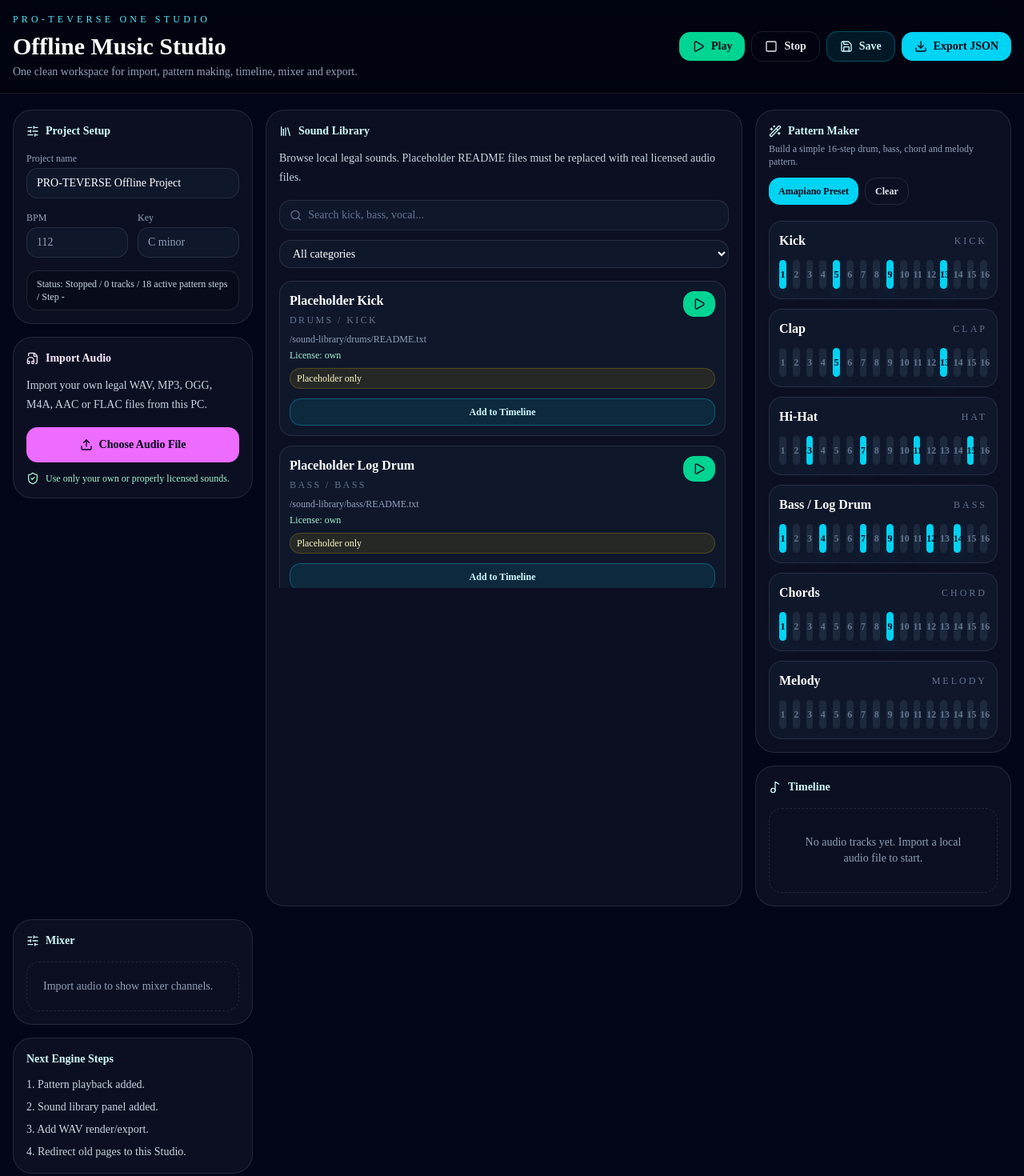
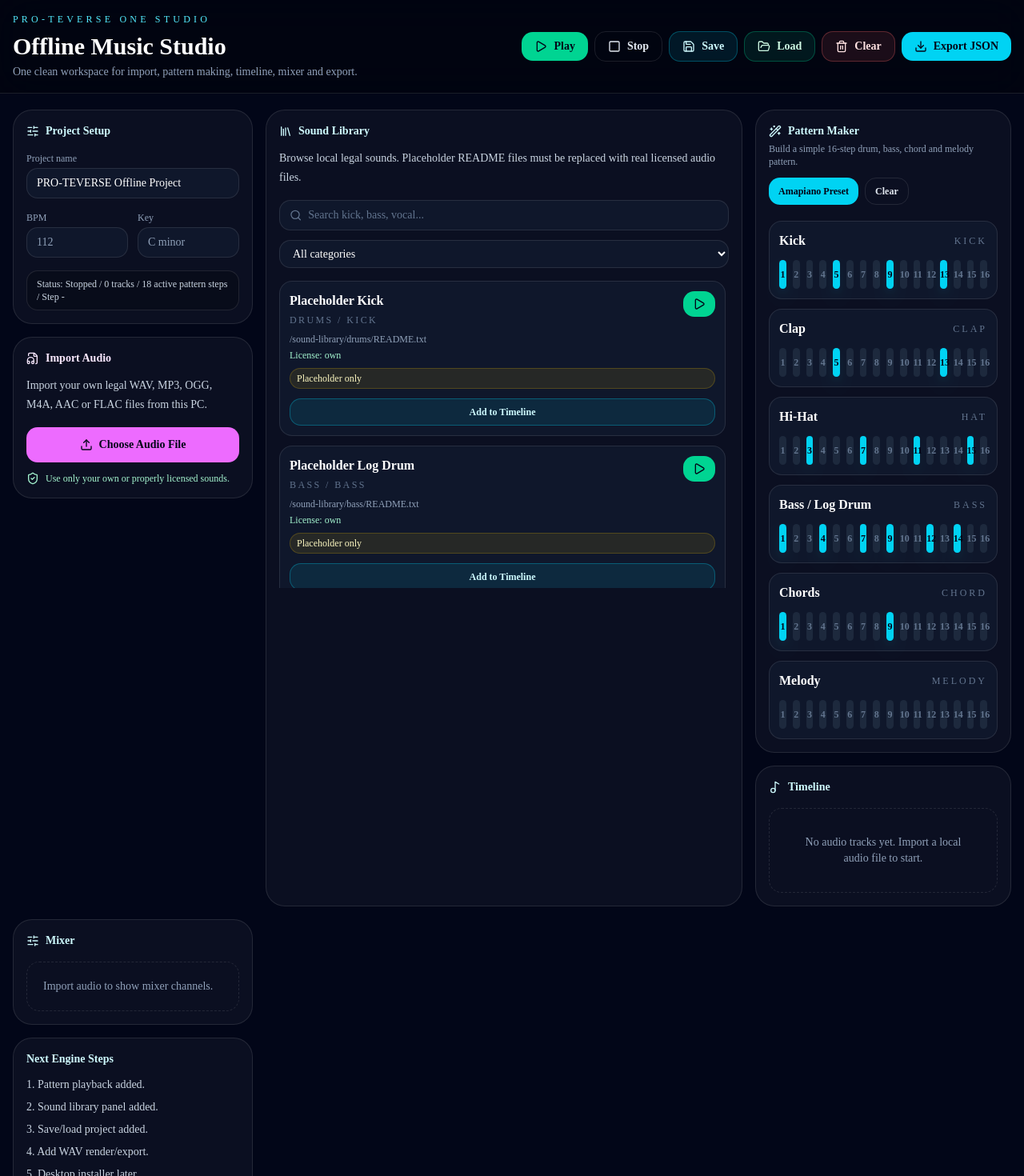
Before and after one commit to Derrick121K/PRO-TEVERSE, a Next.js app: page /studio in a window 1280 px wide. Shown: the top 1470 px of the page at 80% size. Built offline with nearby package versions, Linux system fonts and the light colour scheme.

Commit message:
add save and load project to one studio

```diff
--- a/app/studio/page.tsx
+++ b/app/studio/page.tsx
@@ -90,6 +90,7 @@ const presetRows: StepRow[] = [
 ]
 
 const supportedAudioExtensions = /\.(wav|mp3|ogg|m4a|aac|flac)$/i
+const PROJECT_STORAGE_KEY = "proteverse-one-studio-project"
 
 function makeId() {
   if (typeof crypto !== "undefined" && "randomUUID" in crypto) {
@@ -101,6 +102,23 @@ function makeId() {
 
 function cleanFileName(fileName: string) {
   return fileName.replace(/\.[^.]+$/, "").replace(/[_-]+/g, " ").trim() || "Imported Audio"
+}
+
+function isPersistentAudioUrl(audioUrl?: string) {
+  return Boolean(audioUrl && audioUrl.startsWith("/"))
+}
+
+function serializeTrackForSave(track: AudioTrack) {
+  const persistentAudioUrl = isPersistentAudioUrl(track.audioUrl) ? track.audioUrl : undefined
+
+  return {
+    ...track,
+    audioUrl: persistentAudioUrl,
+    needsReimport: !persistentAudioUrl,
+    note: persistentAudioUrl
+      ? "This track uses a project sound-library path and can reload."
+      : "This track was imported from the user's PC and must be re-imported after refresh.",
+  }
 }
 
 function formatSeconds(seconds?: number) {
@@ -531,20 +549,86 @@ export default function StudioPage() {
 
   function saveProject() {
     const payload = {
+      app: "PRO-TEVERSE",
+      version: "one-studio-rebuild",
       projectName,
       bpm,
       songKey,
       rows,
-      tracks: tracks.map((track) => ({
-        ...track,
-        audioUrl: undefined,
-        note: "Local audio files must be re-imported because browsers cannot permanently store file paths.",
-      })),
+      tracks: tracks.map(serializeTrackForSave),
       savedAt: new Date().toISOString(),
     }
 
-    localStorage.setItem("proteverse-one-studio-project", JSON.stringify(payload, null, 2))
-    setMessage("Project saved locally in this browser.")
+    localStorage.setItem(PROJECT_STORAGE_KEY, JSON.stringify(payload, null, 2))
+    setMessage("Project saved locally. Sound-library tracks can reload; PC-imported audio must be re-imported after refresh.")
+  }
+
+  function loadProject() {
+    const saved = localStorage.getItem(PROJECT_STORAGE_KEY)
+
+    if (!saved) {
+      setMessage("No saved project found yet.")
+      return
+    }
+
+    try {
+      const parsed = JSON.parse(saved) as {
+        projectName?: string
+        bpm?: number
+        songKey?: string
+        rows?: StepRow[]
+        pattern?: StepRow[]
+        tracks?: Array<Partial<AudioTrack>>
+      }
+
+      setProjectName(parsed.projectName || "PRO-TEVERSE Offline Project")
+      setBpm(typeof parsed.bpm === "number" ? parsed.bpm : 112)
+      setSongKey(parsed.songKey || "C minor")
+
+      const loadedRows = Array.isArray(parsed.rows)
+        ? parsed.rows
+        : Array.isArray(parsed.pattern)
+          ? parsed.pattern
+          : presetRows
+
+      setRows(loadedRows)
+
+      const loadedTracks: AudioTrack[] = Array.isArray(parsed.tracks)
+        ? parsed.tracks.map((track) => ({
+            id: typeof track.id === "string" ? track.id : makeId(),
+            name: typeof track.name === "string" ? track.name : "Recovered Track",
+            fileName: typeof track.fileName === "string" ? track.fileName : "missing-audio-file",
+            audioUrl:
+              typeof track.audioUrl === "string" && isPersistentAudioUrl(track.audioUrl)
+                ? track.audioUrl
+                : undefined,
+            duration: typeof track.duration === "number" ? track.duration : undefined,
+            volume: typeof track.volume === "number" ? track.volume : 0.8,
+            pan: typeof track.pan === "number" ? track.pan : 0,
+            muted: Boolean(track.muted),
+            solo: Boolean(track.solo),
+            createdAt: typeof track.createdAt === "string" ? track.createdAt : new Date().toISOString(),
+          }))
+        : []
+
+      setTracks(loadedTracks)
+      setCurrentStep(null)
+      setIsTransportPlaying(false)
+      setMessage(`Loaded saved project: ${parsed.projectName || "PRO-TEVERSE Offline Project"}. Re-import PC audio if any track has no playback.`)
+    } catch {
+      setMessage("Saved project could not be loaded. The local save may be corrupted.")
+    }
+  }
+
+  function clearProject() {
+    stopPatternPlayback()
+    localStorage.removeItem(PROJECT_STORAGE_KEY)
+    setProjectName("PRO-TEVERSE Offline Project")
+    setBpm(112)
+    setSongKey("C minor")
+    setRows(presetRows)
+    setTracks([])
+    setMessage("Project cleared.")
   }
 
   function exportProjectJson() {
@@ -559,6 +643,8 @@ export default function StudioPage() {
         id: track.id,
         name: track.name,
         fileName: track.fileName,
+        audioUrl: isPersistentAudioUrl(track.audioUrl) ? track.audioUrl : undefined,
+        needsReimport: !isPersistentAudioUrl(track.audioUrl),
         duration: track.duration,
         volume: track.volume,
         pan: track.pan,
@@ -622,6 +708,22 @@ export default function StudioPage() {
             >
               <Save className="h-4 w-4" />
               Save
+            </button>
+
+            <button
+              onClick={loadProject}
+              className="inline-flex items-center gap-2 rounded-xl border border-emerald-400/30 bg-emerald-400/10 px-4 py-2 text-sm font-bold text-emerald-100 hover:bg-emerald-400/20"
+            >
+              <FolderOpen className="h-4 w-4" />
+              Load
+            </button>
+
+            <button
+              onClick={clearProject}
+              className="inline-flex items-center gap-2 rounded-xl border border-red-400/30 bg-red-400/10 px-4 py-2 text-sm font-bold text-red-100 hover:bg-red-400/20"
+            >
+              <Trash2 className="h-4 w-4" />
+              Clear
             </button>
 
             <button
@@ -987,8 +1089,9 @@ export default function StudioPage() {
             <div className="mt-3 space-y-2 text-sm text-slate-300">
               <p>1. Pattern playback added.</p>
               <p>2. Sound library panel added.</p>
-              <p>3. Add WAV render/export.</p>
-              <p>4. Redirect old pages to this Studio.</p>
+              <p>3. Save/load project added.</p>
+              <p>4. Add WAV render/export.</p>
+              <p>5. Desktop installer later.</p>
             </div>
           </div>
 
```
